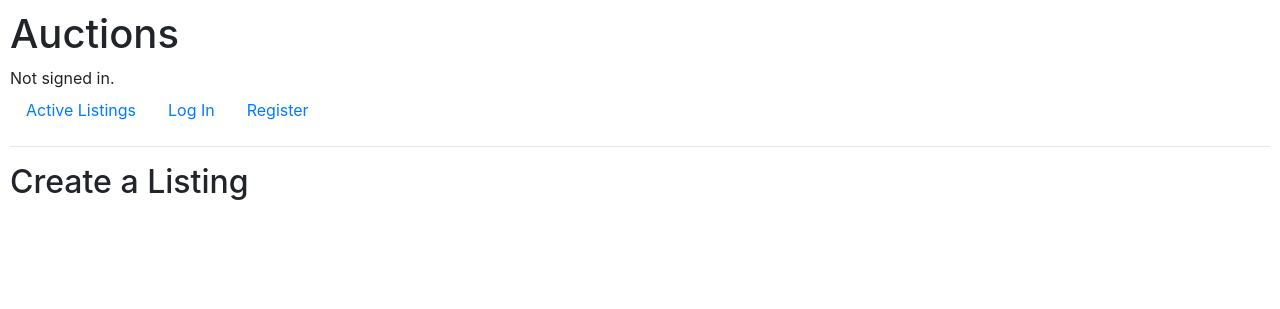
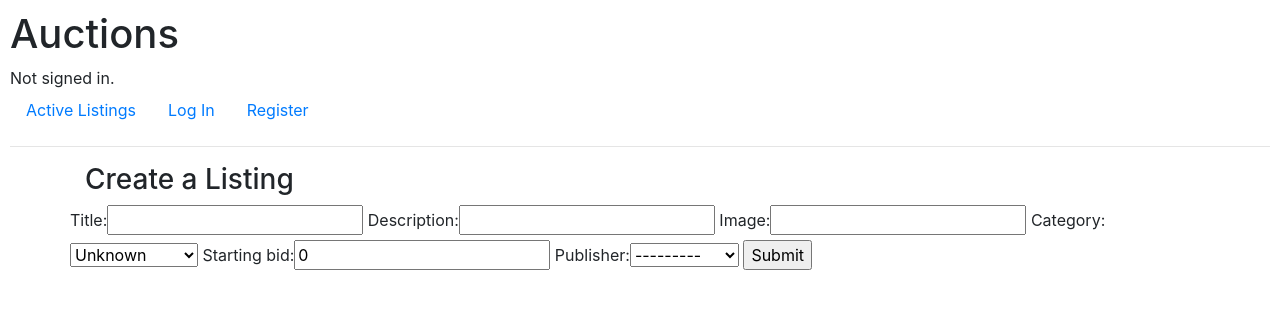
Before and after one commit to livinloikelarry/Commerce, a Django app: page /create in a window 1280 px wide. Shown: the top 309 px of the page. Run offline with Django 3.2, Linux system fonts and the light colour scheme; data comes from the database, SQL or seed files in the repository; both versions use the stored data as it was after the commit; some libraries are stand-ins or nearby versions.

Commit message:
modified Listing model to include starting bid

```diff
--- a/auctions/models.py
+++ b/auctions/models.py
@@ -24,11 +24,13 @@ CATEGORY_CHOICES = (
 class Listing(models.Model):
     title = models.CharField(max_length=64)
     description = models.CharField(max_length=300)
-    bid = models.ForeignKey('Bid', on_delete=models.SET_NULL, null=True)
     image = models.URLField()
     is_active = models.BooleanField(default=True)
     publisher = models.ForeignKey(
         User, on_delete=models.CASCADE, related_name="listings")
+    starting_bid = models.PositiveIntegerField(default=0)
+    buyer = models.ForeignKey(
+        User, on_delete=models.SET_NULL, blank=True, related_name="purchase")
     category = models.CharField(
         max_length=20,
         choices=CATEGORY_CHOICES,
@@ -52,6 +54,7 @@ class Comment(models.Model):
 class Bid(models.Model):
     amount = models.PositiveIntegerField()
     bidder = models.ForeignKey(User, on_delete=models.CASCADE)
+    listing = models.ForeignKey(Listing, on_delete=models.CASCADE)
 
     def __str__(self):
         return f"{self.bidder} bid {self.amount}"
--- a/auctions/templates/auctions/create.html
+++ b/auctions/templates/auctions/create.html
@@ -1,7 +1,16 @@
-{% extends "auctions/layout.html" %}
-
-{% block body%}
-
-<h2>Create a Listing</h2>
+{% extends "auctions/layout.html" %} {% block body%}
+<div class="container">
+  <div class="row">
+    <div class="col-12">
+      <h3>Create a Listing</h3>
+    </div>
+  </div>
+  <div class="row">
+    <form action="{% url 'create_listing' %}" method="post">
+      {% csrf_token %} {{ form }}
+      <input type="submit" value="Submit" />
+    </form>
+  </div>
+</div>
 
 {% endblock %}
--- a/auctions/views.py
+++ b/auctions/views.py
@@ -3,8 +3,18 @@ from django.db import IntegrityError
 from django.http import HttpResponse, HttpResponseRedirect
 from django.shortcuts import render
 from django.urls import reverse
+from django.forms import ModelForm
+from .models import User, Listing, Bid, Comment
 
-from .models import User, Listing, Bid, Comment
+# forms
+
+
+class ListingForm(ModelForm):
+    # missing bid and publisher
+    class Meta:
+        model = Listing
+        fields = ['title', 'description', 'image',
+                  'category', 'starting_bid', 'publisher']
 
 
 def index(request):
@@ -66,4 +76,10 @@ def register(request):
 
 
 def create(request):
-    return render(request, "auctions/create.html")
+    if request.method == 'POST':
+        form = ListingForm(request.POST)
+        if form.is_valid():
+            # process the data in form.cleaned_data as required
+            print(form.cleaned_data)
+    return render(request, "auctions/create.html",
+                  {"form": ListingForm()})
```
Also changed, not shown: db.sqlite3.
